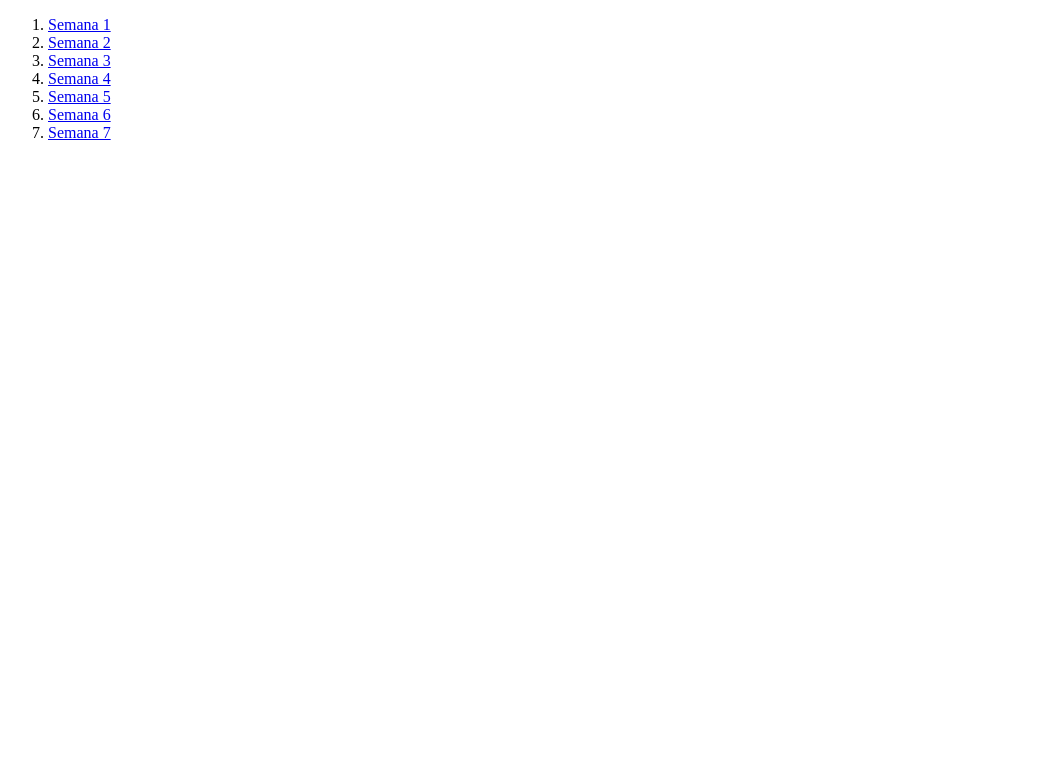
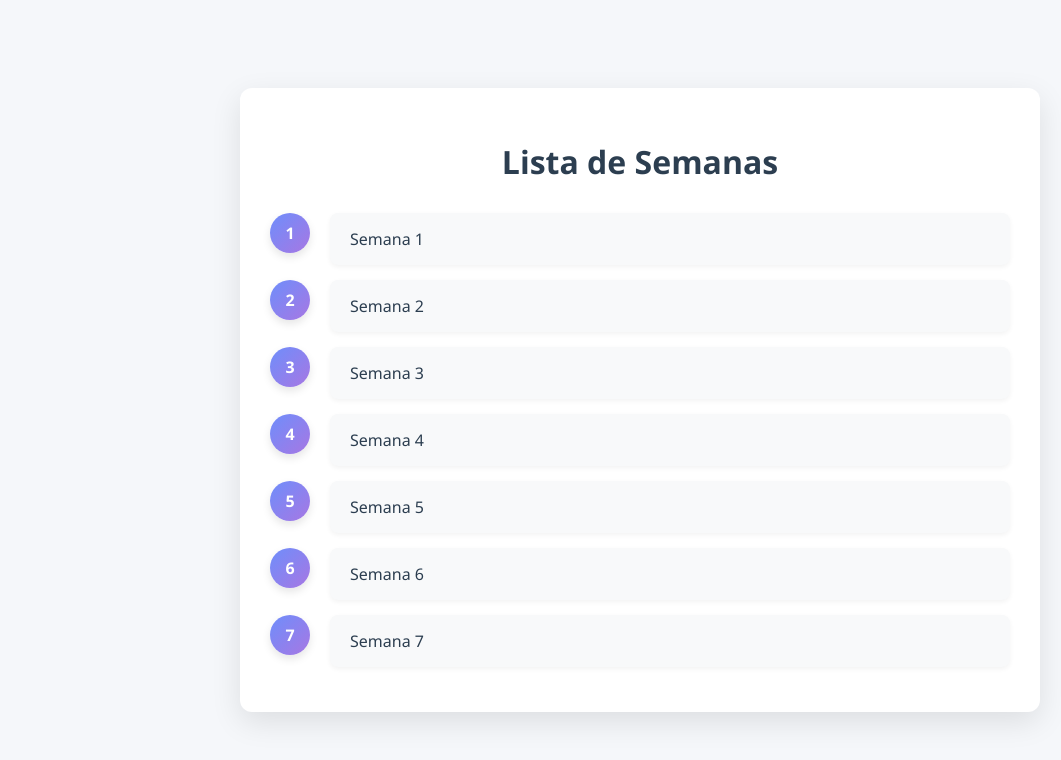
Before and after one commit to Leandrosganioni/Lab-Eng-de-Software, a plain HTML site: page index.html in a window 1280 px wide. Shown: the whole page, without its empty margins (0-1061 px from the left). Drawn offline with Linux system fonts and the light colour scheme.

Commit message:
Update index.html

```diff
--- a/index.html
+++ b/index.html
@@ -4,8 +4,117 @@
     <meta charset="UTF-8">
     <meta name="viewport" content="width=device-width, initial-scale=1.0">
     <title>Semanas</title>
+    <style>
+        /* Estilos gerais */
+        body {
+            font-family: 'Segoe UI', Tahoma, Geneva, Verdana, sans-serif;
+            background-color: #f5f7fa;
+            margin: 0;
+            padding: 0;
+            display: flex;
+            justify-content: center;
+            align-items: center;
+            min-height: 100vh;
+            color: #333;
+        }
+
+        /* Container principal */
+        .container {
+            width: 90%;
+            max-width: 800px;
+            background-color: white;
+            border-radius: 12px;
+            box-shadow: 0 10px 30px rgba(0, 0, 0, 0.1);
+            padding: 30px;
+            box-sizing: border-box;
+        }
+
+        /* Título */
+        h1 {
+            text-align: center;
+            color: #2c3e50;
+            margin-bottom: 30px;
+            font-weight: 600;
+        }
+
+        /* Lista ordenada */
+        ol {
+            list-style-type: none;
+            padding: 0;
+            margin: 0;
+            counter-reset: semana-counter;
+        }
+
+        /* Itens da lista */
+        ol li {
+            counter-increment: semana-counter;
+            margin-bottom: 15px;
+            position: relative;
+            padding-left: 60px;
+            transition: transform 0.3s ease;
+        }
+
+        ol li:hover {
+            transform: translateX(5px);
+        }
+
+        /* Números personalizados */
+        ol li::before {
+            content: counter(semana-counter);
+            position: absolute;
+            left: 0;
+            top: 0;
+            background: linear-gradient(135deg, #6e8efb, #a777e3);
+            color: white;
+            width: 40px;
+            height: 40px;
+            border-radius: 50%;
+            display: flex;
+            align-items: center;
+            justify-content: center;
+            font-weight: bold;
+            box-shadow: 0 4px 8px rgba(0, 0, 0, 0.1);
+        }
+
+        /* Links */
+        a {
+            display: block;
+            padding: 15px 20px;
+            background-color: #f8f9fa;
+            border-radius: 8px;
+            text-decoration: none;
+            color: #2c3e50;
+            font-weight: 500;
+            transition: all 0.3s ease;
+            box-shadow: 0 2px 5px rgba(0, 0, 0, 0.05);
+        }
+
+        a:hover {
+            background-color: #e9ecef;
+            color: #1a73e8;
+            box-shadow: 0 5px 15px rgba(0, 0, 0, 0.1);
+        }
+
+        /* Responsividade */
+        @media (max-width: 600px) {
+            .container {
+                padding: 20px;
+                width: 95%;
+            }
+
+            ol li {
+                padding-left: 50px;
+            }
+
+            a {
+                padding: 12px 15px;
+            }
+        }
+    </style>
 </head>
 <body>
+    <div class="container">
+        <h1>Lista de Semanas</h1>
         <ol>
             <li><a href="semana1.html">Semana 1</a></li>
             <li><a href="semana2.html">Semana 2</a></li>
@@ -15,5 +124,6 @@
             <li><a href="semana6.html">Semana 6</a></li>
             <li><a href="semana7.html">Semana 7</a></li>
         </ol>
+    </div>
 </body>
 </html>
```
Lines whose indentation alone changed are shown as unchanged.
